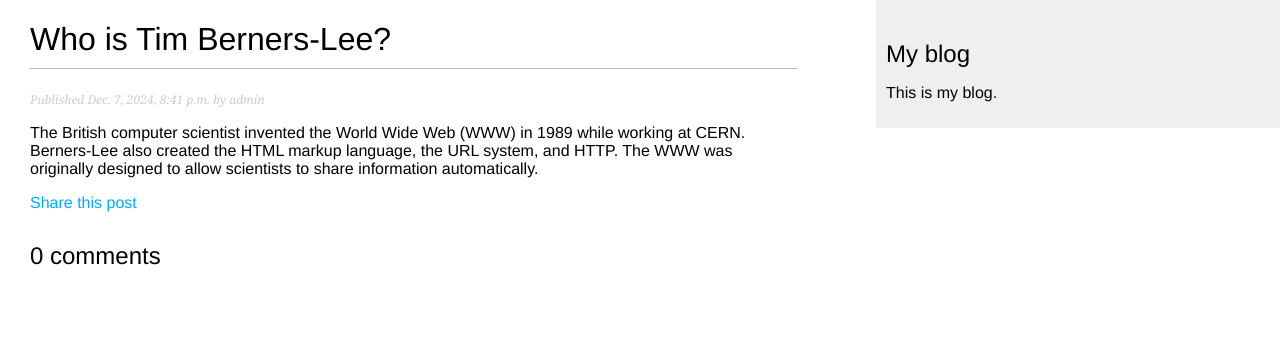
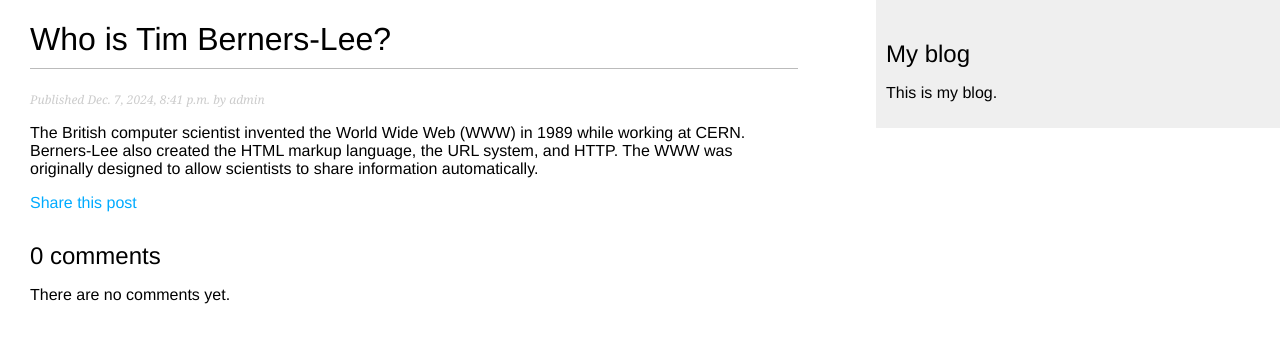
Before and after one commit to OJarvey/blog.project4, a Django app: a page that uses myblog/blog/templates/blog/post/detail.html in a window 1280 px wide. Shown: the top 343 px of the page. Run offline with Django 5.2, Linux system fonts and the light colour scheme; data comes from the database, SQL or seed files in the repository; tables that the repository leaves empty hold one stand-in row (values such as "Sample post"); parts of the project's set-up code (start-up, migrations or seed data) failed here and were passed over.

Commit message:
Display comments on blog post detail page with fallback for no comments

```diff
--- a/myblog/blog/templates/blog/post/detail.html
+++ b/myblog/blog/templates/blog/post/detail.html
@@ -14,5 +14,15 @@
     {{ total_comments }} comment{{ total_comments|pluralize }}
   </h2>
   {% endwith %}
-
+  {% for comment in comments %}
+    <div class="comment">
+      <p class="info">
+        Comment {{ forloop.counter }} by {{ comment.name }}
+        {{ comment.created }}
+      </p>
+      {{ comment.body|linebreaks }}
+    </div>
+    {% empty %}
+    <p>There are no comments yet.</p>
+  {% endfor %}
 {% endblock %}
```
